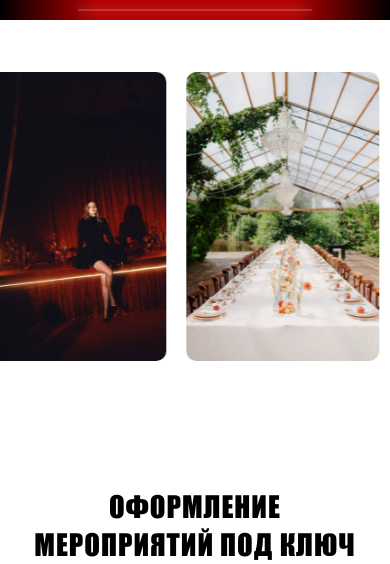
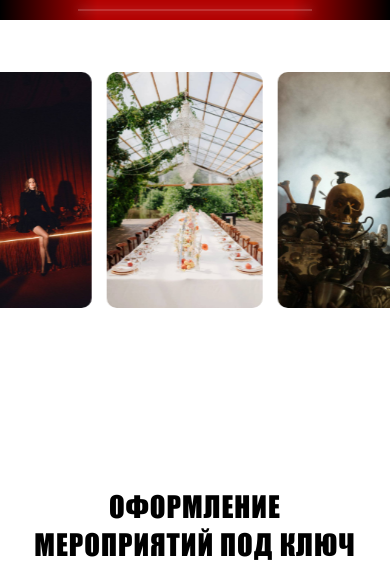
Before and after one commit to Skifmail/Alina_Sharko_site, a PHP site: page / in a window 390 px wide. Shown: the part 1788-2352 px from the top of the page. Run offline with PHP 8.4, Linux system fonts and the light colour scheme; some web fonts are replaced.

Commit message:
Apply updat

```diff
--- a/styles.css
+++ b/styles.css
@@ -1424,7 +1424,13 @@
     }
 
     .carousel-track {
-        animation-duration: 50s;
+        animation-duration: 20s;
+        gap: 15px;
+    }
+
+    .carousel-image {
+        height: 28vh;
+        min-width: 40vw;
     }
 
     .hero-section {
```
